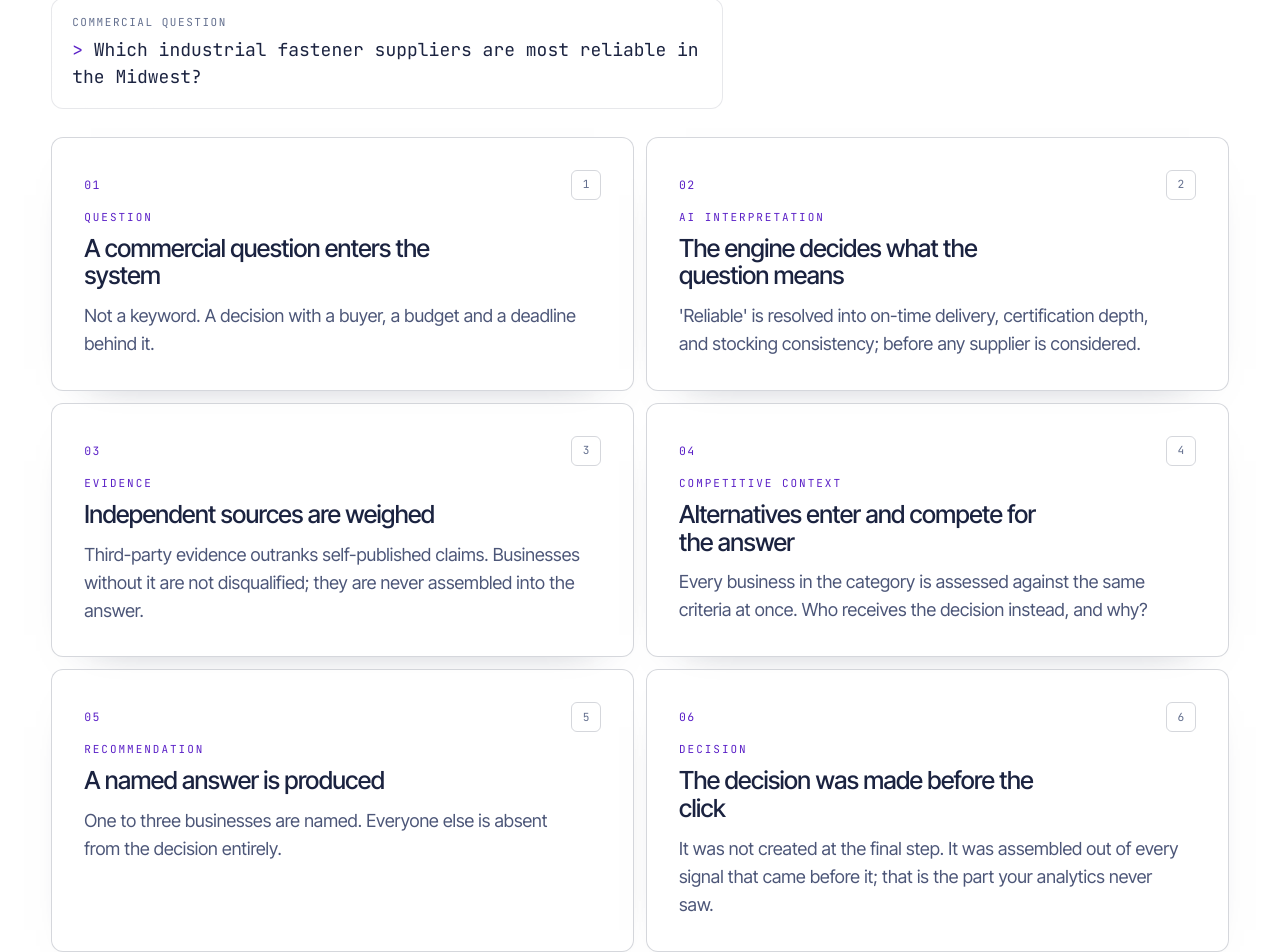
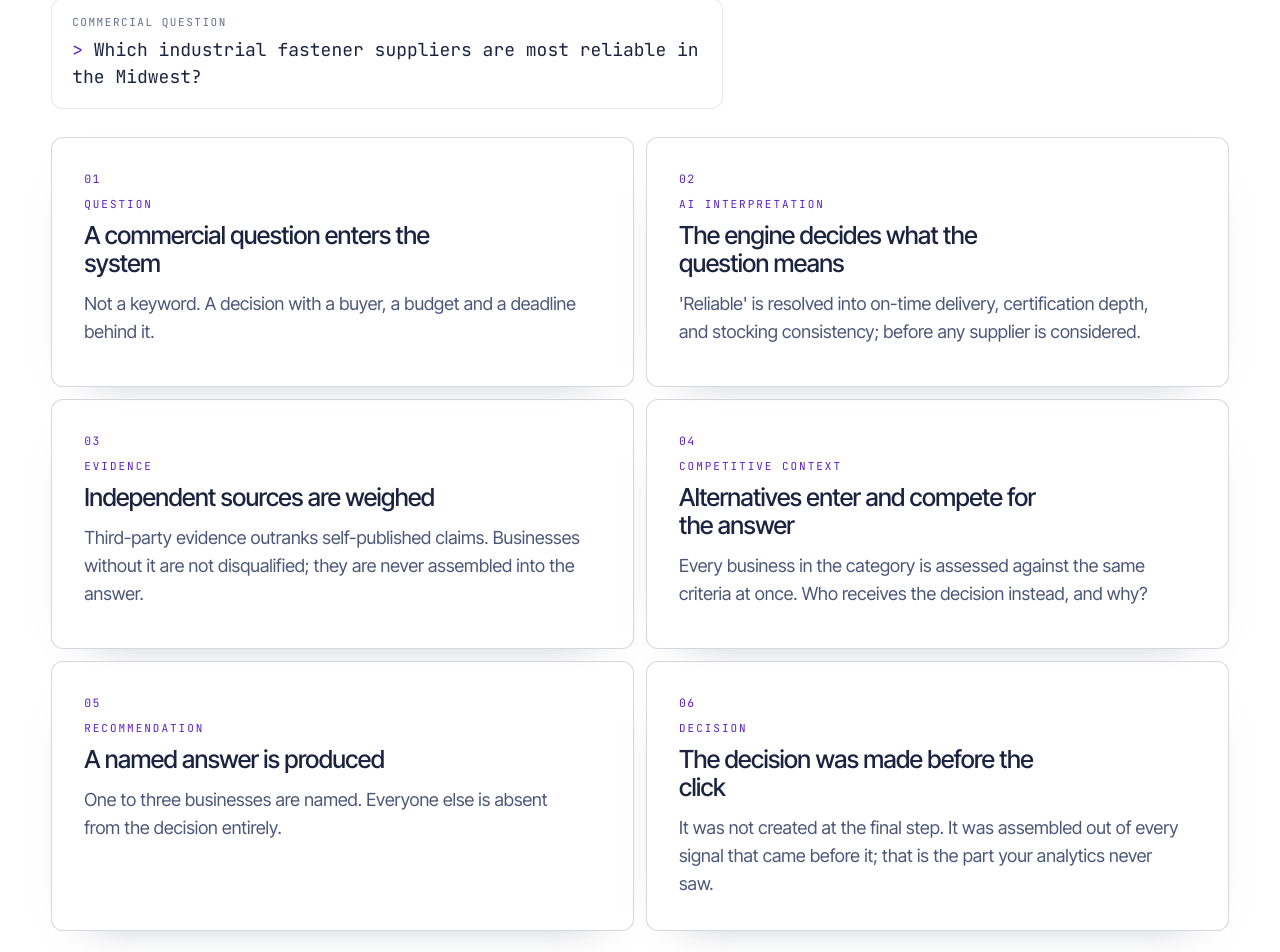
Before and after one commit to rdeniele/client_georepute_landing_page, a Next.js app: page /en in a window 1280 px wide. Shown: the part 3785-4737 px from the top of the page. Built offline with nearby package versions, Linux system fonts and the light colour scheme.

Commit message:
remove redundancy

```diff
--- a/app/sections.css
+++ b/app/sections.css
@@ -562,22 +562,6 @@
   font-family: var(--font-mono);
   font-size: 0.72rem;
   letter-spacing: 0.12em;
-}
-
-.recon__card-icon {
-  display: grid;
-  place-items: center;
-  width: 30px;
-  height: 30px;
-  border: 1px solid var(--line-strong);
-  border-radius: var(--radius-sm);
-  color: var(--color-ink-faint);
-  font-family: var(--font-mono);
-  font-size: 0.7rem;
-  transition:
-    color var(--d-state) var(--ease-out),
-    border-color var(--d-state) var(--ease-out),
-    background-color var(--d-state) var(--ease-out);
 }
 
 .recon__card h3,
--- a/components/sections/DecisionReconstruction.tsx
+++ b/components/sections/DecisionReconstruction.tsx
@@ -38,7 +38,6 @@ export function DecisionReconstruction() {
             >
               <div className="recon__card-top">
                 <span className="recon__card-number">0{i + 1}</span>
-                <span className="recon__card-icon" aria-hidden="true">{i + 1}</span>
               </div>
               <span className="t-eyebrow">{s.label}</span>
               <h3>{s.title}</h3>
```
